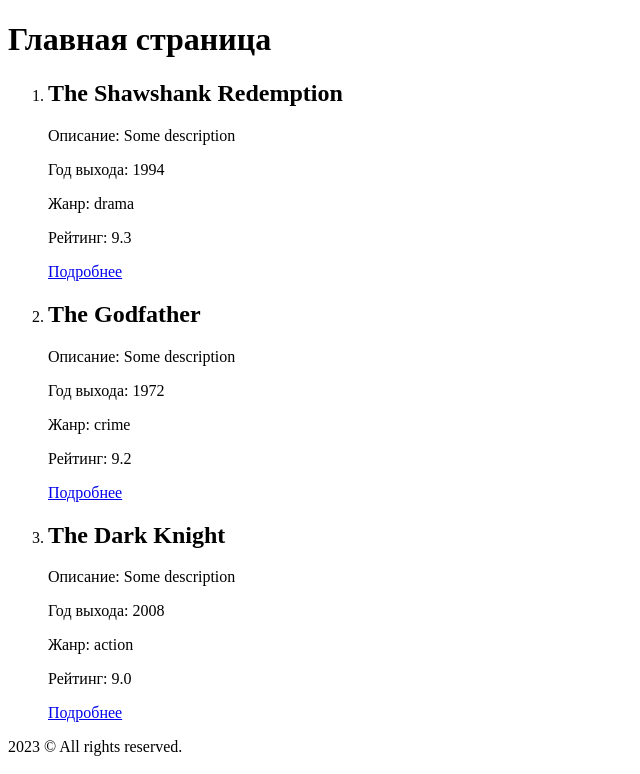
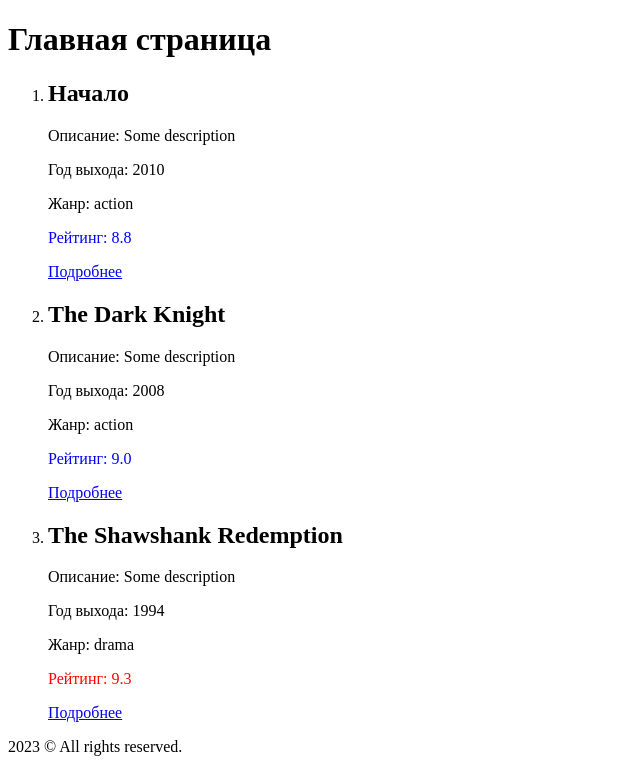
Before and after one commit to RitisBarauskas/2_boot_store, a Django app: page / in a window 1280 px wide. Shown: the part 26-800 px from the top of the page, without its empty margins (0-640 px from the left). Run offline with Django 4.2, Linux system fonts and the light colour scheme.

Commit message:
add style rating

```diff
--- a/movies/constants.py
+++ b/movies/constants.py
@@ -31,6 +31,14 @@
         'rating': 9.2,
         'genre': 'crime',
     },
+    {
+        'id': 5,
+        'name': 'Начало',
+        'description': 'Some description',
+        'year': 2010,
+        'rating': 8.8,
+        'genre': 'action',
+    }
 ]
 
 DATABASE = {
--- a/movies/views.py
+++ b/movies/views.py
@@ -6,7 +6,7 @@
 
 def index(request):
     movies = DATABASE.get('movies', [])
-    movies = sorted(movies, key=lambda movie: movie.get('rating', 0), reverse=True)[:DEFAULT_COUNT_MOVIES_ON_PAGE]
+    movies = sorted(movies, key=lambda movie: movie.get('year', 0), reverse=True)[:DEFAULT_COUNT_MOVIES_ON_PAGE]
 
     return render(request, 'index.html', {'movies': movies})
 
--- a/templates/index.html
+++ b/templates/index.html
@@ -10,11 +10,12 @@
     <ol>
         {% for movie in movies %}
         <li>
+
             <h2>{{ movie.name }}</h2>
             <p>Описание: {{ movie.description }}</p>
             <p>Год выхода: {{ movie.year }}</p>
             <p>Жанр: {{ movie.genre }}</p>
-            <p>Рейтинг: {{ movie.rating }}</p>
+            <p style="{% if movie.rating > 9 %}color:#FF0000{% else %}color:#0000FF{% endif %}">Рейтинг: {{ movie.rating }}</p>
             <a href="{% url 'movies:movie_detail' movie.id %}">Подробнее</a>
         </li>
         {% endfor %}
```
